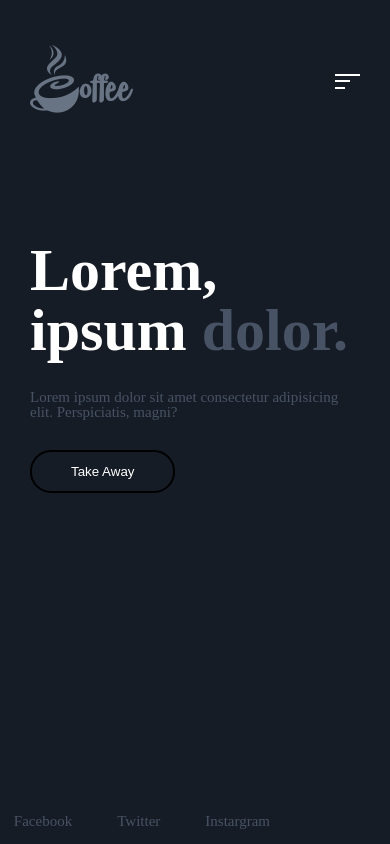
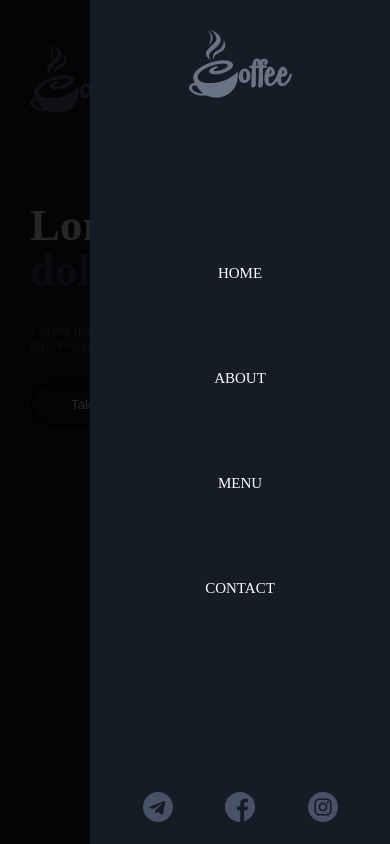
Before and after one commit to Anndersonn/coffee-shop, a website: page src/index.html in a window 390 px wide. Both pictures are taken after a click on the element 347 px from the left and 79 px from the top of the page. Shown: the top 844 px of the page. Drawn offline with nearby package versions, Linux system fonts and the light colour scheme; files that its build step writes are made by us from their sources.

Commit message:
sidebar visibility, media queries

```diff
--- a/src/index.html
+++ b/src/index.html
@@ -13,7 +13,7 @@
     <div class="container">
       <div class="header__inner">
         <nav class="nav">
-          <img src="./img/logo.png" alt="#" class="logo" />
+          <img src="./img/logo.png" alt="#" />
           <div class="navbar">
             <ul>
               <li>
@@ -74,6 +74,7 @@
       </div>
     </div>
     <!-- sidebar navigation -->
+    <div class="sidebar__overlay"></div>
     <div class="header__sidebar">
       <img src="./img/logo.png" alt="">
 
@@ -113,9 +114,8 @@
         </div>
       </div>
     </div>
+  </div>
 
-
-  </div>
   <section class="about">
     <div class="about__content">
       <div class="about__left">
--- a/src/js/script.js
+++ b/src/js/script.js
@@ -20,6 +20,23 @@ testWebP(function (support) {
     document.querySelector('body').classList.add('no-webp');
   }
 });
+
+// sidebar
+
+let burger = document.querySelector('.burger')
+let sidebar = document.querySelector('.header__sidebar')
+let overlay = document.querySelector('.sidebar__overlay')
+
+burger.addEventListener('click', () => {
+  sidebar.classList.add('active')
+  overlay.classList.add('active')
+})
+
+overlay.addEventListener('click', () => {
+  overlay.classList.remove('active')
+  sidebar.classList.remove('active')
+
+})
 
 
 // TILT JS
--- a/src/scss/about.scss
+++ b/src/scss/about.scss
@@ -13,10 +13,18 @@
 .about__left {
     width: 65%;
     max-width: 100%;
-    background: rgb(2, 0, 36);
+    background: #161c26;
     background: linear-gradient(to right, #161c26 55%, rgba(0, 255, 59, 0) 100%, rgba(121, 9, 9, 0) 100%);
     position: relative;
-    padding: 3rem;
+    padding-right: 3rem;
+
+    @media (max-width: $per_tablet) {
+        width: auto;
+    }
+
+    @media (max-width: $mobile) {
+        background: unset
+    }
 }
 
 .about__info {
@@ -25,6 +33,13 @@
     margin-top: 10rem;
     background: linear-gradient(to right, #161c26 100%, rgba(0, 255, 59, 0) 100%, rgba(121, 9, 9, 0) 100%);
     box-shadow: 0px 0px 13px 18px #161c26;
+
+    padding: 2rem;
+
+
+    @media (max-width: $per_tablet) {
+        margin-top: 0;
+    }
 }
 
 .about__title {
@@ -37,17 +52,34 @@
     font-size: 1.5rem;
     color: $primary;
     line-height: 2rem;
+
+    @media (max-width: $mobile) {
+        font-size: 1rem;
+        line-height: 1.7rem;
+    }
 }
 
 .about__right {
     position: absolute;
     right: 0;
     z-index: -1;
-    min-width: 70%;
+    min-width: 100%;
     min-height: 100%;
 
     img {
+        position: absolute;
         width: 100%;
         height: 100%;
+        object-fit: cover;
+    }
+
+    &::after {
+        box-shadow: inset 3px 3px 10px 10px #161c26;
+        content: '';
+        display: block;
+        height: 100%;
+        position: absolute;
+        top: 0;
+        width: 100%;
     }
 }
--- a/src/scss/header.scss
+++ b/src/scss/header.scss
@@ -103,10 +103,15 @@
 .header__content {
     display: flex;
     max-width: 100%;
-    margin-top: 4rem;
+    margin-bottom: 10rem;
     flex-grow: 3;
     align-items: center;
-    margin-bottom: 19rem;
+
+    @media (max-width: $mobile) {
+        margin-top: 3rem;
+        margin-bottom: 0;
+        align-items: unset;
+    }
 }
 
 .header__info {
@@ -128,6 +133,10 @@
 
     @media (max-width: $tablet) {
         font-size: 4rem;
+    }
+
+    @media (max-width: $mobile) {
+        font-size: 3rem;
     }
 }
 
@@ -169,7 +178,7 @@
     transform-style: preserve-3d;
     transform: perspective(1000px);
 
-    @media (max-width: $tablet) {
+    @media (max-width: $per_tablet) {
         width: 30%;
         top: 25%;
     }
@@ -183,14 +192,18 @@
 .header__social {
     display: flex;
     justify-content: flex-end;
-    padding: 1rem 3rem;
     color: $secondary;
 
     ul {
         display: flex;
 
         a {
-            padding-right: 3rem;
+            padding-right: 2rem;
+            margin-bottom: 2rem;
+
+            @media (max-width: $mobile) {
+                padding-right: 1rem;
+            }
 
             &:hover {
                 transition: ease-in-out .2s;
--- a/src/scss/sidebar.scss
+++ b/src/scss/sidebar.scss
@@ -1,14 +1,49 @@
+// .sidebar {
+//     display: flex;
+//     justify-content: flex-end;
+//     width: 100vw;
+//     background: #000000d9;
+//     position: fixed;
+//     top: 0;
+//     z-index: 10000;
+// }
+
+.sidebar {
+    position: fixed;
+    top: 0;
+    right: 0;
+    z-index: 1000;
+}
+
+.sidebar__overlay {
+    display: block;
+    justify-content: flex-end;
+    position: fixed;
+    top: 0;
+    right: 0;
+    width: 100vw;
+    height: 100%;
+    background: #000000d9;
+    top: 0;
+    z-index: 9000;
+    transition: .3s linear;
+    visibility: hidden;
+}
+
 .header__sidebar {
-    display: none;
+    display: block;
+    position: fixed;
+    top: 0;
+    right: 0;
+    z-index: 9001;
     height: 100vh;
     width: 300px;
     background-color: #161c26;
-    position: absolute;
-    top: 0;
-    right: 0;
+    transform: translateX(100%);
+    transition: .3s linear;
     box-shadow: 2px 2px 2px 2px #161c26;
-    filter: brightness(0.5);
     text-align: center;
+    visibility: hidden;
 
     img {
         margin-top: 2rem;
@@ -31,7 +66,7 @@
 
     &-link {
         padding: 3rem;
-        color: black;
+        color: white;
         text-transform: uppercase;
         text-align: center;
         background-color: transparent;
@@ -51,4 +86,12 @@
         display: flex;
         justify-content: space-evenly;
     }
+
+
 }
+
+.active {
+    visibility: visible;
+    transform: translateX(0);
+    transition: .3s linear;
+}
--- a/src/scss/variables.scss
+++ b/src/scss/variables.scss
@@ -4,4 +4,5 @@ $secondary: #475364;
 // media
 
 $tablet: 768px;
-$mobile: 500px;
+$mobile: 541px;
+$per_tablet: 1100px
```
Also changed, not shown: dist/css/style.css, dist/css/style.min.css, dist/index.html, dist/js/script.js, dist/js/script.min.js.
